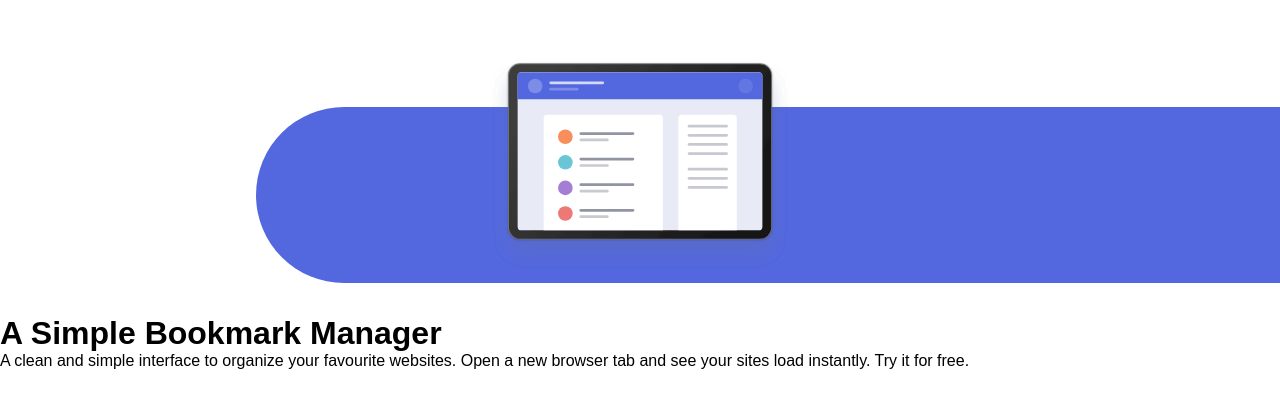
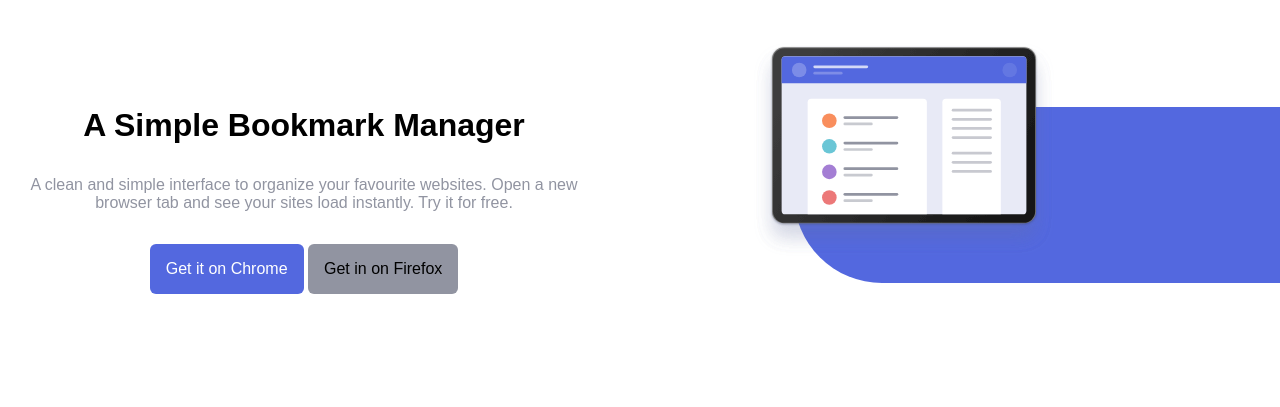
Before and after one commit to lil-dev16/bookmark-landing-page, a plain HTML site: page index.html in a window 1280 px wide. Shown: the part 53-460 px from the top of the page. Drawn offline with Linux system fonts and the light colour scheme.

Commit message:
home-page

```diff
--- a/index.html
+++ b/index.html
@@ -41,6 +41,10 @@
       <h1>A Simple Bookmark Manager</h1>
       <p>A clean and simple interface to organize your favourite websites. Open a new
         browser tab and see your sites load instantly. Try it for free.</p>
+        <div class="btns">
+          <button class="btn-chrome">Get it on Chrome</button>
+          <button class="btn-firefox">Get in on Firefox</button>
+        </div>
     </div>
   </div>
 </div>
--- a/style.css
+++ b/style.css
@@ -60,19 +60,19 @@ body{
 .home{
     margin-top: 10rem;
     display: grid;
-    grid-gap: 2rem;
+    grid-gap: 4rem;
 }
 .hero{
     position: absolute;
-    top: 7rem;
+    top: -4rem;
     right: 0;
-    left: 0;
-    margin: auto;
+    left:-40px;
+    /* margin: auto; */
     width: 300px;
     z-index: 9;
 }
 .background{
-    /* position: absolute; */
+    position: relative;
     width: 80%;
     margin-left: auto;
     height: 11rem;
@@ -80,6 +80,31 @@ body{
     border-bottom-left-radius: 10rem;
     background-color: var(--soft-blue);
     z-index: 2;
+}
+.landingtext--sec{
+    text-align: center;
+    width: 90%;
+    margin: auto;
+}
+.landingtext--sec h1{
+    margin-bottom: 2rem;
+}
+.landingtext--sec p{
+    color: var(--grayish-blue);
+    margin-bottom: 2rem;
+}
+.btn-chrome, .btn-firefox{
+    padding: 1rem;
+    border: none;
+   font-size: 16px;
+    border-radius: 6px;
+}
+.btn-chrome{
+    background-color: var(--soft-blue);
+     color: white;
+}
+.btn-firefox{
+    background-color: var(--grayish-blue);
 }
 
 @media screen and (max-width: 700px) {
@@ -133,4 +158,18 @@ body{
     .hamburger{
         display: none;
     }
+    .home{
+        grid-template-columns:1fr 1fr;
+    }
+    .landingtext--sec {
+        grid-row-end: none;
+    }
+    .background{
+        margin-right: 0;
+
+    }
+    .hero{
+        margin: 0;
+        left:-40px;
+    }
 }
```
